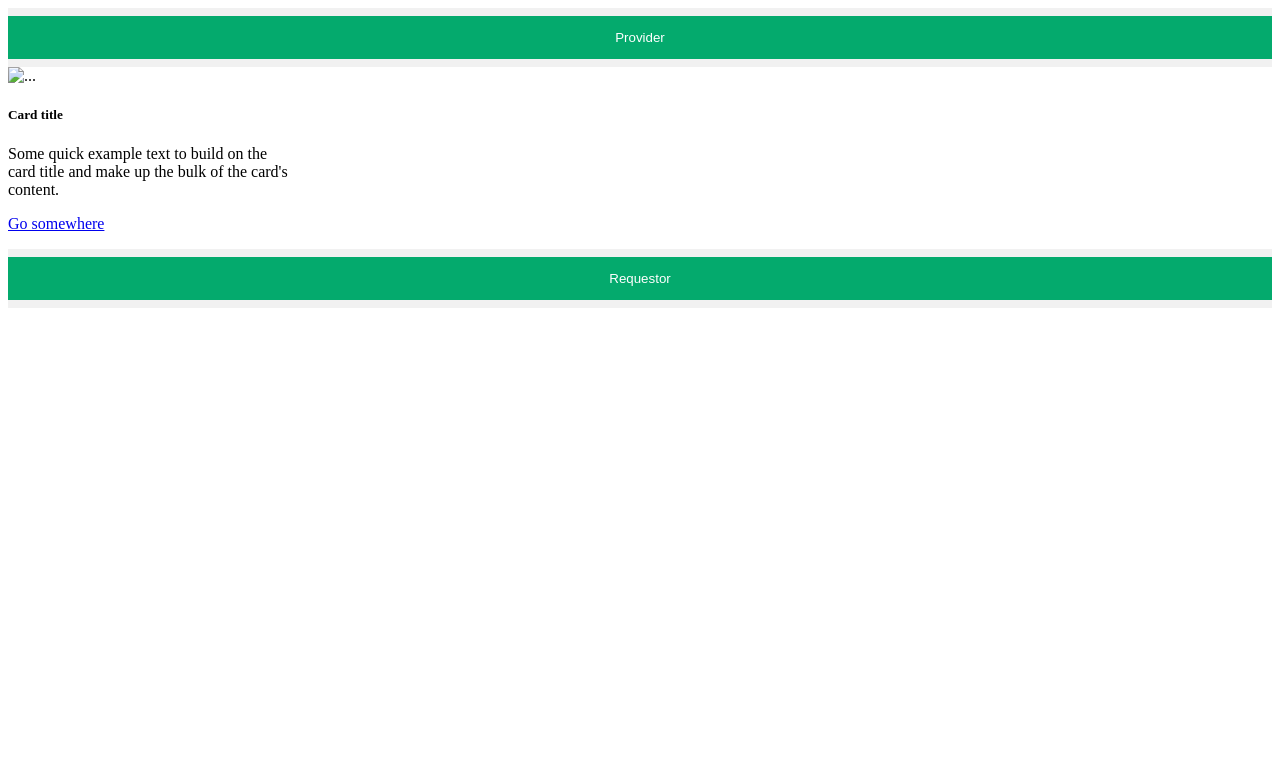
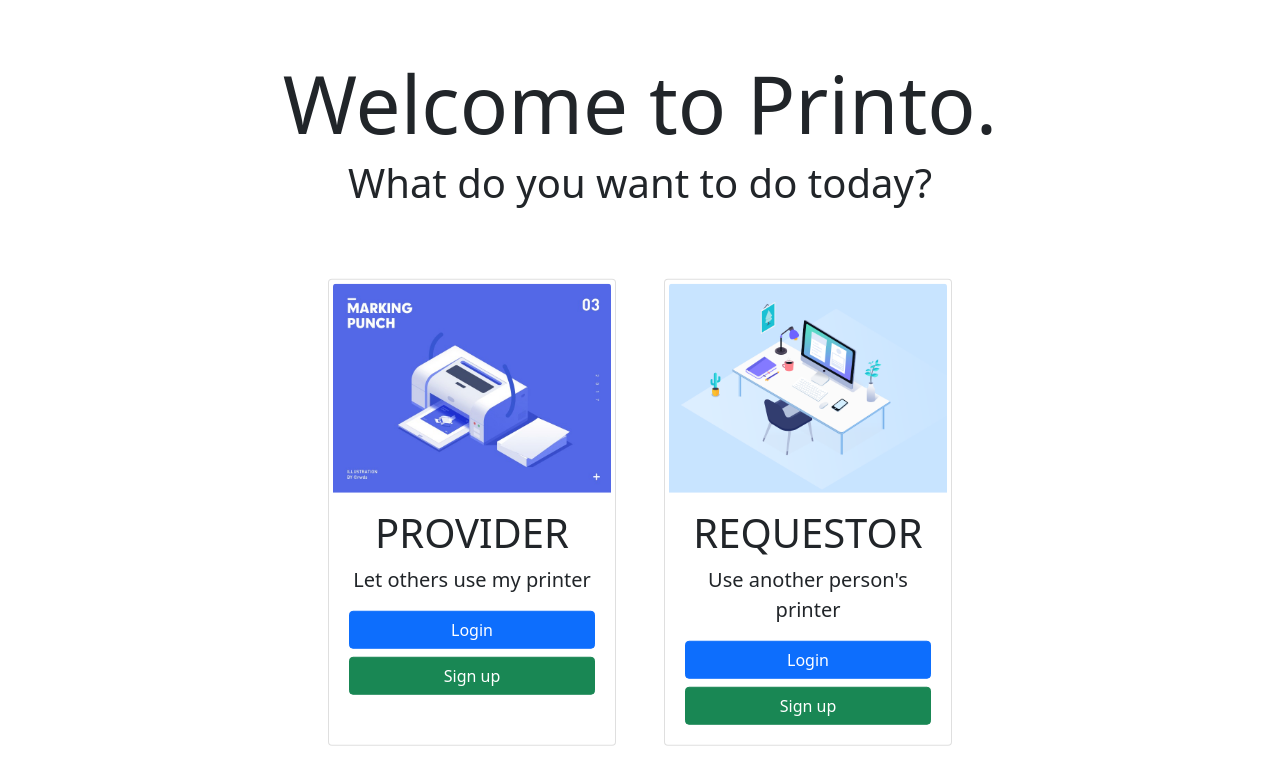
Before and after one commit to ArthurNiah/ESD_Printo, a website: page container-ui/home.html in a window 1280 px wide. Drawn offline with nearby package versions, Linux system fonts and the light colour scheme.

Commit message:
new landing page design

```diff
--- a/container-ui/home.html
+++ b/container-ui/home.html
@@ -1,40 +1,65 @@
-<HTML>
+<!DOCTYPE html>
+<html lang="en">
 <head>
+    <meta charset="UTF-8">
+    <meta http-equiv="X-UA-Compatible" content="IE=edge">
+    <meta name="viewport" content="width=device-width, initial-scale=1.0">
+
+    <!-- Bootstrap CSS -->
+    <link href="https://cdn.jsdelivr.net/npm/bootstrap@5.1.3/dist/css/bootstrap.min.css" rel="stylesheet" integrity="sha384-1BmE4kWBq78iYhFldvKuhfTAU6auU8tT94WrHftjDbrCEXSU1oBoqyl2QvZ6jIW3" crossorigin="anonymous">
+
+    <title>Home</title>
     <style>
-            button {
-                background-color: #04AA6D;
-                color: white;
-                padding: 14px 20px;
-                margin: 8px 0;
-                border: none;
-                cursor: pointer;
-                width: 100%;
-}
+
     </style>
 </head>
 
 <body>
-        <form action="provider_login" method="post">
-            <div class="container" style="background-color:#f1f1f1">
-                <button type="submit" class="cancelbtn">Provider</button>
+    <div class="container-fluid position-absolute top-50 start-50 translate-middle d-block">
+        <h2 class="display-1 text-center mt-4">Welcome to Printo.</h2>
+        <h2 class="display-6 text-center m-0">What do you want to do today?</h2>
+
+        <div class="d-flex justify-content-center flex-wrap mt-5">
+
+            <!-- PROVIDER CARD -->
+            <div class="card m-4 p-1" style="width: 18rem;">
+
+                <img src="images/print_pic.jpg" class="card-img-top">
+
+                <div class="card-body">
+                    <h5 class="card-title text-center display-6"><b>PROVIDER</b></h5>
+                    <p class="card-text text-center lead">Let others use my printer</p>
+
+                    <!-- buttons -->
+                    <div class="d-grid gap-2">
+                        <a href="provider_login.html" class="btn btn-primary">Login</a>
+                        <a href="provider_signup.html" class="btn btn-success">Sign up</a>
+                    </div>
+                </div>
             </div>
 
-            <div class="card" style="width: 18rem;">
-                <img src="..." class="card-img-top" alt="...">
+            <!-- REQUESTOR CARD -->
+            <div class="card m-4 p-1" style="width: 18rem;">
+
+                <img src="images/DESK.png" class="card-img-top">
+
                 <div class="card-body">
-                  <h5 class="card-title">Card title</h5>
-                  <p class="card-text">Some quick example text to build on the card title and make up the bulk of the card's content.</p>
-                  <a href="#" class="btn btn-primary">Go somewhere</a>
+                    <h5 class="card-title text-center display-6"><b>REQUESTOR</b></h5>
+                    <p class="card-text text-center lead">Use another person's printer</p>
+
+                    <!-- buttons -->
+                    <div class="d-grid gap-2">
+                        <a href="requestor_login.html" class="btn btn-primary">Login</a>
+                        <a href="requestor_signup.html" class="btn btn-success">Sign up</a>
                     </div>
                 </div>
-        </form>
-
-        <form action="requestor_login" method="post">
-            <div class="container" style="background-color:#f1f1f1">
-                <button type="submit" class="cancelbtn">Requestor</button>
             </div>
 
+        </div>
 
-        </form>
+    </div>
+
+    <script src="https://cdn.jsdelivr.net/npm/bootstrap@5.1.3/dist/js/bootstrap.bundle.min.js" integrity="sha384-ka7Sk0Gln4gmtz2MlQnikT1wXgYsOg+OMhuP+IlRH9sENBO0LRn5q+8nbTov4+1p" crossorigin="anonymous"></script>
 </body>
-</HTML>
+
+</html>
```
Lines whose indentation alone changed are shown as unchanged.
